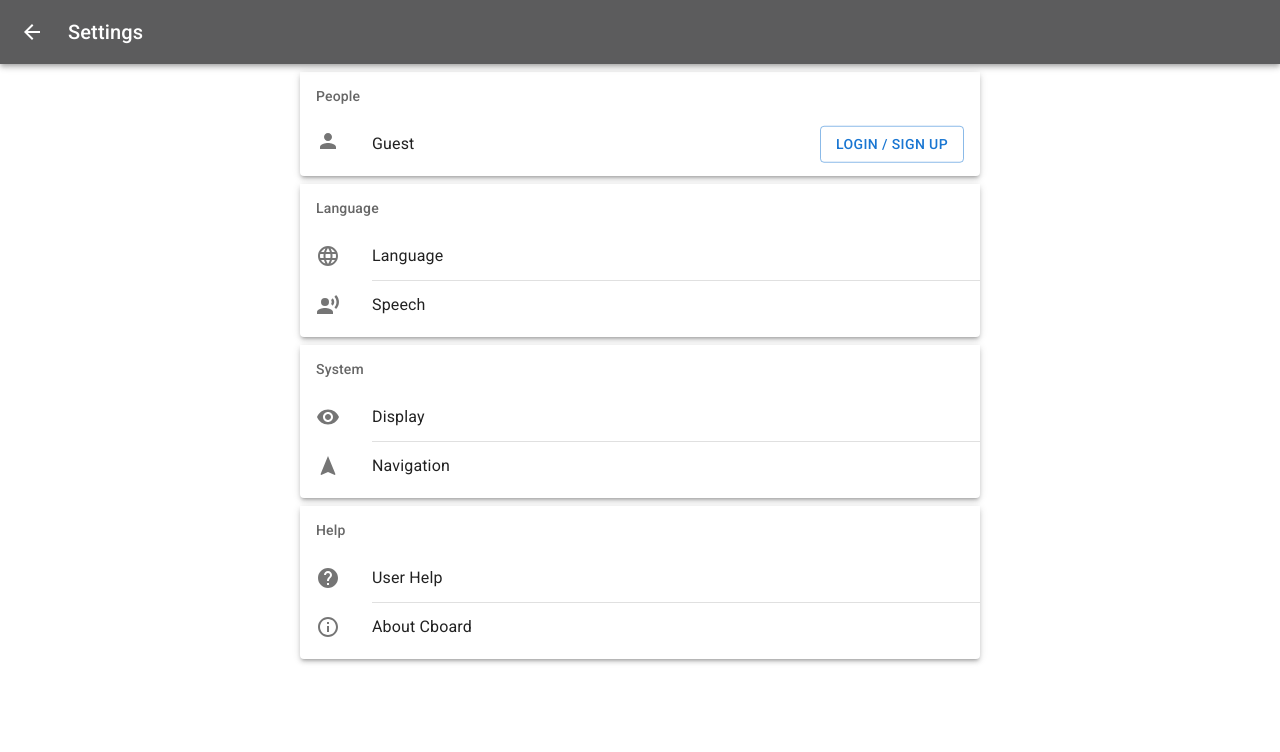
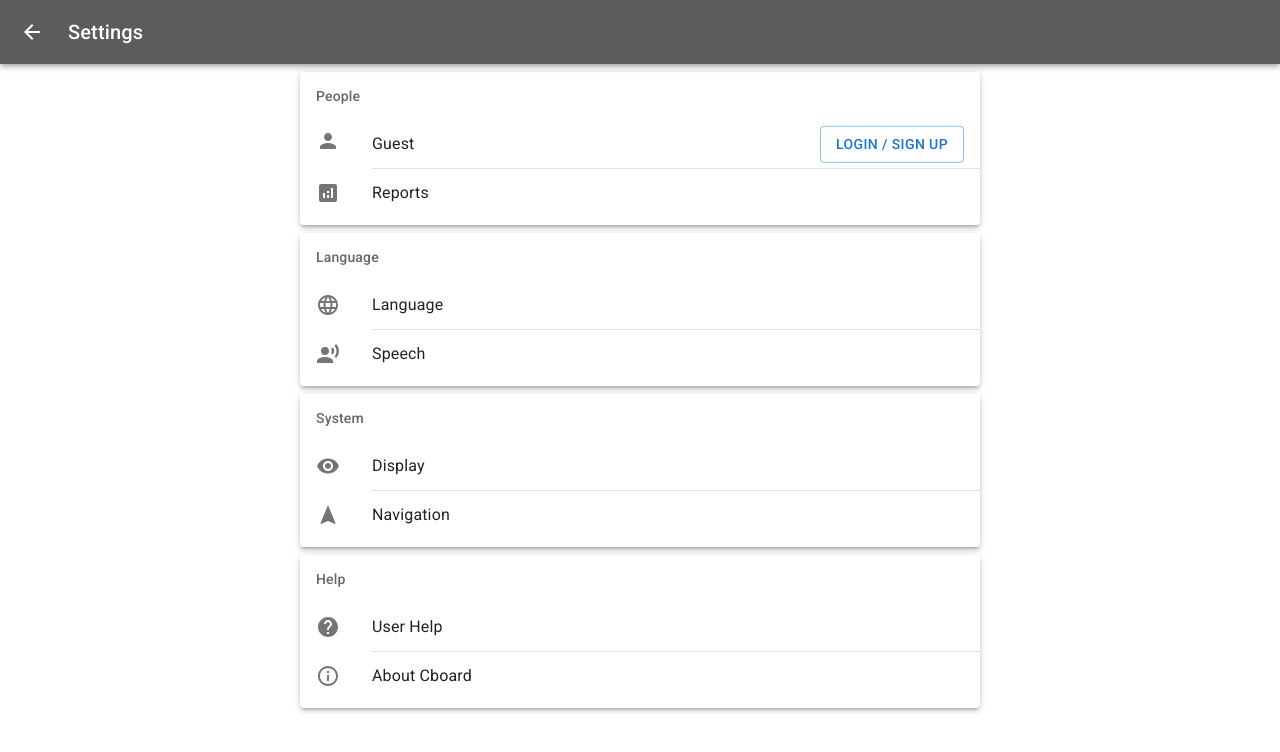
Before and after one commit to RodriSanchez1/cboard-phrase, a React (Vite) app: page /settings in a window 1280 px wide. Shown: the top 752 px of the page. Built offline with nearby package versions, Linux system fonts and the light colour scheme.

Commit message:
Chore: Add Report label on Person section

```diff
--- a/src/features/settings/Settings.jsx
+++ b/src/features/settings/Settings.jsx
@@ -5,6 +5,7 @@ import InfoOutlinedIcon from '@mui/icons-material/InfoOutlined';
 import VisibilityIcon from '@mui/icons-material/Visibility';
 import NavigationIcon from '@mui/icons-material/Navigation';
 import RecordVoiceOverIcon from '@mui/icons-material/RecordVoiceOver';
+import AnalyticsIcon from '@mui/icons-material/Analytics';
 import LanguageIcon from '@mui/icons-material/Language';
 import PersonIcon from '@mui/icons-material/Person';
 import SettingsSection from './SettingsSection';
@@ -58,6 +59,11 @@ export default function Settings() {
             <FormattedMessage {...messages.loginSignup} />
           </Button>
         ),
+      },
+      {
+        icon: <AnalyticsIcon />,
+        text: messages.reports,
+        url: '/report',
       },
     ];
 
--- a/src/features/settings/Settings.messages.js
+++ b/src/features/settings/Settings.messages.js
@@ -81,4 +81,8 @@ export default defineMessages({
     id: 'cboard.components.Settings.userHelp',
     defaultMessage: 'User Help',
   },
+  reports: {
+    id: 'cboard.components.Settings.reports',
+    defaultMessage: 'Reports',
+  },
 });
```
